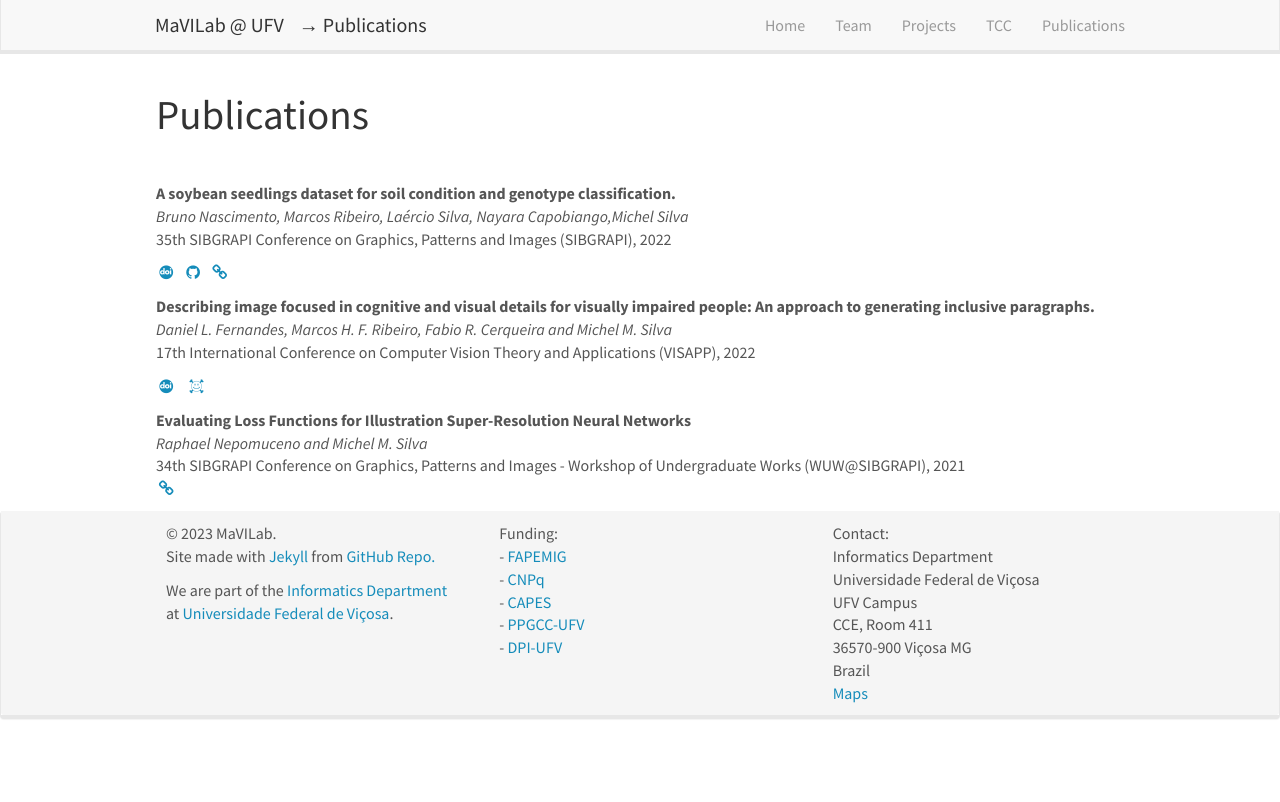
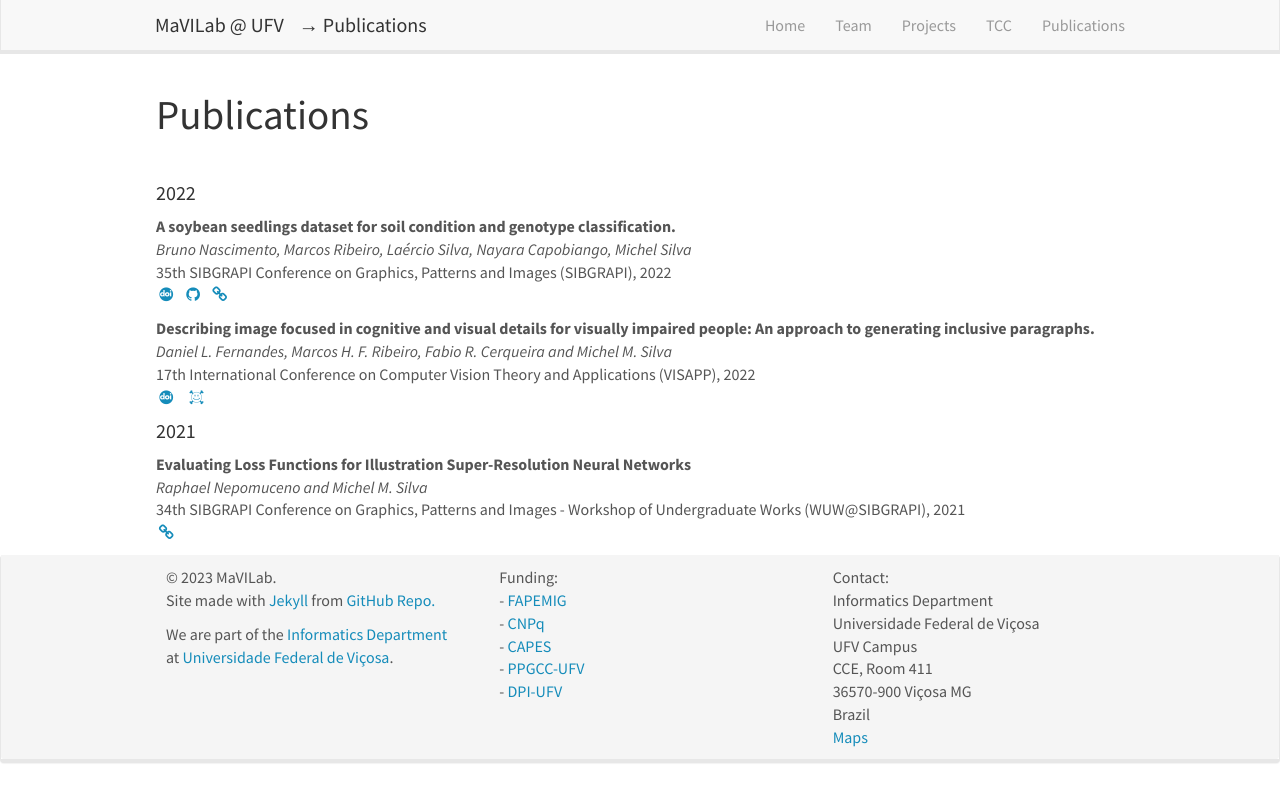
Before and after one commit to MaVILab-UFV/mavilab-ufv.github.io, a Jekyll site: the page built from _pages/publications.md, in a window 1280 px wide. Shown: the top 802 px of the page. Built offline with Jekyll 4.4.1, drawn with Linux system fonts in a browser that asks for light colours; nearby versions of some CDN libraries; some web fonts are replaced.

Commit message:
Automatizacao da lista de publicacoes.

```diff
--- a/_pages/publications.md
+++ b/_pages/publications.md
@@ -12,72 +12,32 @@ permalink: /publications/
 
 <!-- ## Group highlights -->
 
-{% assign number_printed = 0 %}
-{% for publi in site.data.publist %}
-
-{% assign even_odd = number_printed | modulo: 2 %}
-{% if publi.highlight == 1 %}
-
-{% if even_odd == 0 %}
-<div class="row">
-{% endif %}
-
-<div class="col-sm-6 clearfix">
- <div class="well">
-  <pubtit>{{ publi.title }}</pubtit>
-  <img src="{{ site.url }}{{ site.baseurl }}/images/pubpic/{{ publi.image }}" class="img-responsive" width="33%" style="float: left" />
-  <p>{{ publi.description }}</p>
-  <p><em>{{ publi.authors }}</em></p>
-  <p><strong><a href="{{ publi.link.url }}">{{ publi.link.display }}</a></strong></p>
-  <p class="text-danger"><strong> {{ publi.news1 }}</strong></p>
-  <p> {{ publi.news2 }}</p>
- </div>
-</div>
-
-{% assign number_printed = number_printed | plus: 1 %}
-
-{% if even_odd == 1 %}
-</div>
-{% endif %}
-
-{% endif %}
-{% endfor %}
-
-{% assign even_odd = number_printed | modulo: 2 %}
-{% if even_odd == 1 %}
-</div>
-{% endif %}
-
 <p> &nbsp; </p>
 
-{% for publi in site.data.publist %}
+{% for years in site.data.publist %}
+<h4>{{ years.year }}</h4>
 
-  <strong>{{ publi.title }}</strong> <br />
-  <em>{{ publi.authors }} </em><br />{{ publi.link.display }}
-  {% if publi.link.doi %}
-  <a href="{{ publi.link.doi }}" title="Link to DOI of the publication"><i class="ai ai-fw ai-doi" aria-hidden="true"></i></a> &nbsp;
-  {% endif %} {% if publi.link.youtube %} <a href="{{ publi.link.youtube }}" title="Link to YouTube work video"> <i class="fa fa-youtube fa-1x" aria-hidden="true"></i></a> &nbsp;
-  {% endif %} {% if publi.link.github  %} <a href="{{ publi.link.github }}" title="Link to GitHub work project"><i class="fa fa-github fa-1x" aria-hidden="true"></i></a> &nbsp;
-  {% endif %} {% if publi.link.arxiv %} <a href="{{ publi.link.arxiv }}" title="Link to ArXiv publication"><i class="ai ai-fw ai-arxiv" aria-hidden="true"></i></a> &nbsp;
-  {% endif %} {% if publi.link.url %} <a href="{{ publi.link.url }}" title="Link to official work website"><i class="fa fa-fw fa-link" aria-hidden="true"></i></a> &nbsp;
-  {% endif %}
-
+{% for publi in years.pubs %}
+<p>
+<strong>{{ publi.title }}</strong> <br />
+<em>{{ publi.authors }} </em><br />
+{{ publi.media }}<br />
+{% if publi.links.doi %}
+<a href="{{ publi.links.doi }}" title="Link to DOI of the publication"><i class="ai ai-fw ai-doi" aria-hidden="true"></i></a> &nbsp;
+{% endif %}
+{% if publi.links.youtube %}
+<a href="{{ publi.links.youtube }}" title="Link to YouTube work video"> <i class="fa fa-youtube fa-1x" aria-hidden="true"></i></a> &nbsp;
+{% endif %}
+{% if publi.links.github  %}
+<a href="{{ publi.links.github }}" title="Link to GitHub work project"><i class="fa fa-github fa-1x" aria-hidden="true"></i></a> &nbsp;
+{% endif %}
+{% if publi.links.arxiv %}
+<a href="{{ publi.links.arxiv }}" title="Link to ArXiv publication"><i class="ai ai-fw ai-arxiv" aria-hidden="true"></i></a> &nbsp;
+{% endif %}
+{% if publi.links.url %}
+<a href="{{ publi.links.url }}" title="Link to official work website"><i class="fa fa-fw fa-link" aria-hidden="true"></i></a> &nbsp;
+{% endif %}
+</p>
 
 {% endfor %}
-
-<!--
-## Patents
-<em>Milan P Allan, S Gröblacher, RA Norte, M Leeuwenhoek</em><br />Novel atomic force microscopy probes with phononic crystals<br /> PCT/NL20-20/050797 (2020)
-
-<em>Milan P Allan</em><br /> Methods of manufacturing superconductor and phononic elements <br /> <a href="https://patents.google.com/patent/US10439125B2/en?inventor=Milan+ALLAN&oq=inventor:(Milan+ALLAN)">US10439125B2 (2016)</a>
-
-## Full List of publications
-
-{% for publi in site.data.publist %}
-
-  {{ publi.title }} <br />
-  <em>{{ publi.authors }} </em><br /><a href="{{ publi.link.url }}">{{ publi.link.display }}</a>
-
 {% endfor %}
-
--->
```
Also changed, not shown: _data/publist.yml (+31 -39 lines), 2 other files.
